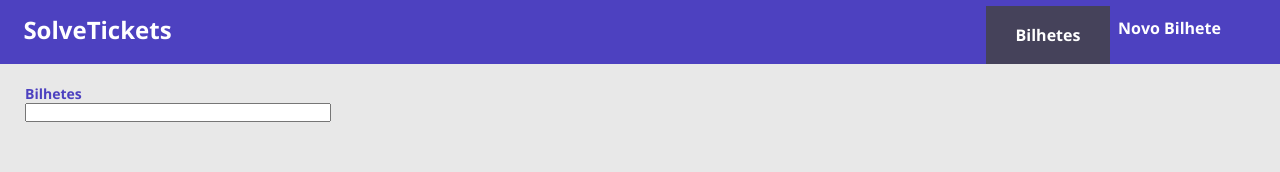
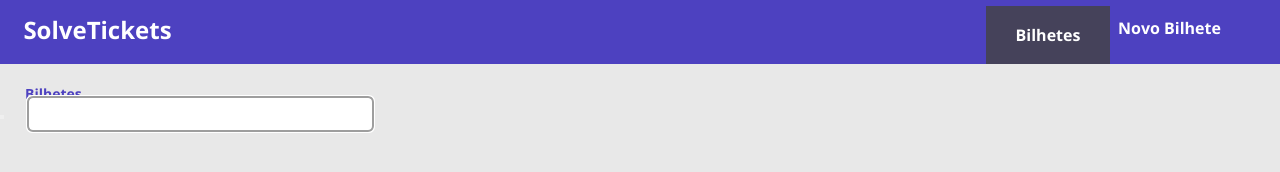
Before and after one commit to mirerjr/frontend-ticket-app, a plain HTML site: page index.html in a window 1280 px wide. Drawn offline with nearby package versions, Linux system fonts and the light colour scheme.

Commit message:
Input redondo

```diff
--- a/index.html
+++ b/index.html
@@ -24,7 +24,8 @@
     </header>
     <main>
         <h4 class="title">Bilhetes</h4>
-        <input type="text" class="box">
+        <input type="text" class="box" autofocus="true">
+        <button></button>
 
     </main>
     <script src="scripts.js"></script>
--- a/style.css
+++ b/style.css
@@ -47,6 +47,7 @@ nav{
     overflow: hidden;
     padding: 18px 30px;
     background: #45425A;
+    font-size: 100%;
 }
 .new_ticket{
     position:absolute;
@@ -57,6 +58,7 @@ nav{
     overflow: hidden;
     padding: 28px 30px;
     top:0.1px;
+    font-size: 100%;
 }
 .ticket:hover{
     transition: 1s;
@@ -82,8 +84,16 @@ nav{
     padding-top: 20px;
 }
 .box{
-    padding-left: 125px;
-    margin-left: 25px;
+    padding-left: 1px;
+    margin-left: 15px;
+    position: absolute;
+    width: 342px;
+    height: 32px;
+    left: 12px;
+    top: 96px;
+    border-radius: 5px 5px 5px;
+    border-color: #9E9E9E;
+    outline-color: #9E9E9E;
 
 }
 
```
Also changed, not shown: new_ticket/index.html (added, +12 -0 lines).
